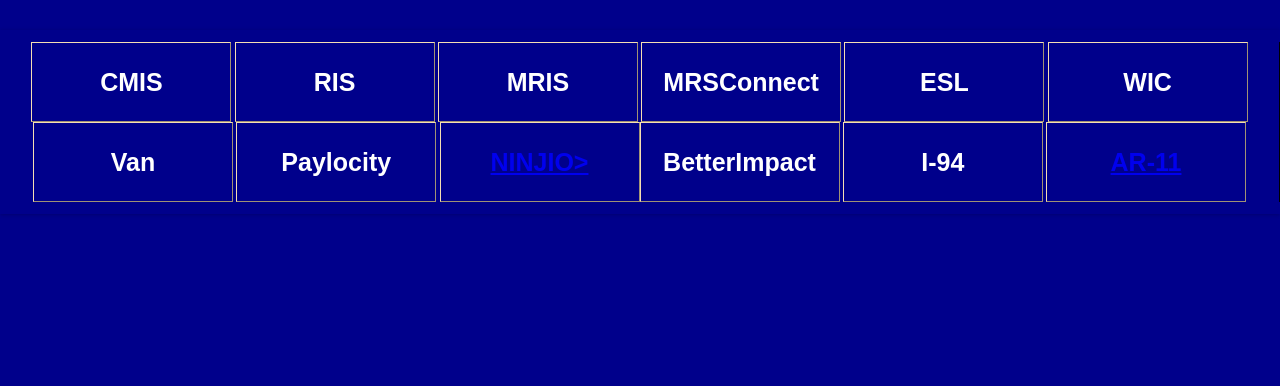
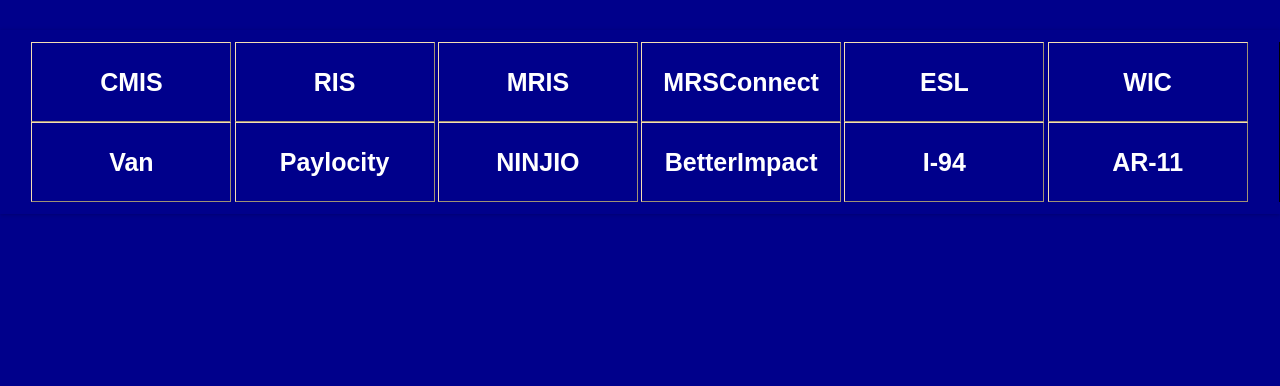
Before and after one commit to HashmatullahArwin/mywebappshome, a plain HTML site: page index.html in a window 1280 px wide. Shown: the part 89-475 px from the top of the page. Drawn offline with Linux system fonts and the light colour scheme.

Commit message:
Update index.html

```diff
--- a/index.html
+++ b/index.html
@@ -20,10 +20,10 @@
       <a href="https://www.ncdhhs.gov/ncwicreferral" target="_blank"><button class="btn">WIC</button></a>
       <a href="https://calendar.google.com/calendar/u/0/r?pli=1" target="_blank"><button class="btn">Van</button></a>
       <a href="https://access.paylocity.com/" target="_blank"><button class="btn">Paylocity</button></a>
-      <a href="https://learn.ninjio.com" target="_blank"><button class="btn">NINJIO></a>
+      <a href="https://learn.ninjio.com" target="_blank"><button class="btn">NINJIO</button></a>
       <a href="https://app.betterimpact.com/Volunteer/Hours" target="_blank"><button class="btn">BetterImpact</button></a>
       <a href="https://i94.cbp.dhs.gov/I94/#/home" target="_blank"><button class="btn">I-94</button></a>
-     <a href="https://www.uscis.gov/sites/default/files/document/forms/ar-11.pdf" target="_blank"><button class="btn">AR-11</a>
+     <a href="https://www.uscis.gov/sites/default/files/document/forms/ar-11.pdf" target="_blank"><button class="btn">AR-11</button></a>
     </div>
 
 
```
